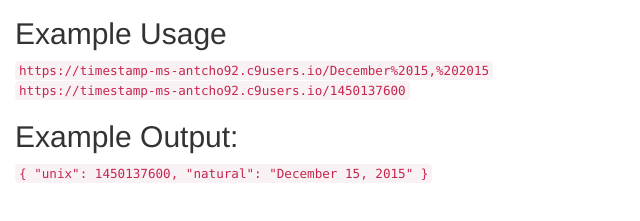
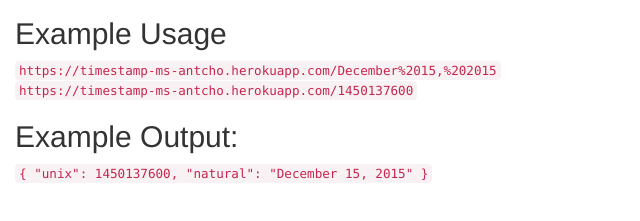
Before and after one commit to antcho92/timestamp-ms, a website: page index.html in a window 1280 px wide. Shown: the part 193-414 px from the top of the page, 0-640 px from the left. Drawn offline with nearby package versions, Linux system fonts and the light colour scheme.

Commit message:
fixed html links and added live link to heroku to readme

```diff
--- a/index.html
+++ b/index.html
@@ -16,9 +16,9 @@
             <li>If it does not contain a date or Unix timestamp, it returns null for those properties.</li>
         </ol>
         <h2>Example Usage</h2>
-        <code>https://timestamp-ms-antcho92.c9users.io/December%2015,%202015</code>
+        <code>https://timestamp-ms-antcho.herokuapp.com/December%2015,%202015</code>
         <br>
-        <code>https://timestamp-ms-antcho92.c9users.io/1450137600</code>
+        <code>https://timestamp-ms-antcho.herokuapp.com/1450137600</code>
         <h2>Example Output:</h2>
         <code>{ "unix": 1450137600, "natural": "December 15, 2015" }</code>
     </div>
```
Also changed, not shown: README.md.
